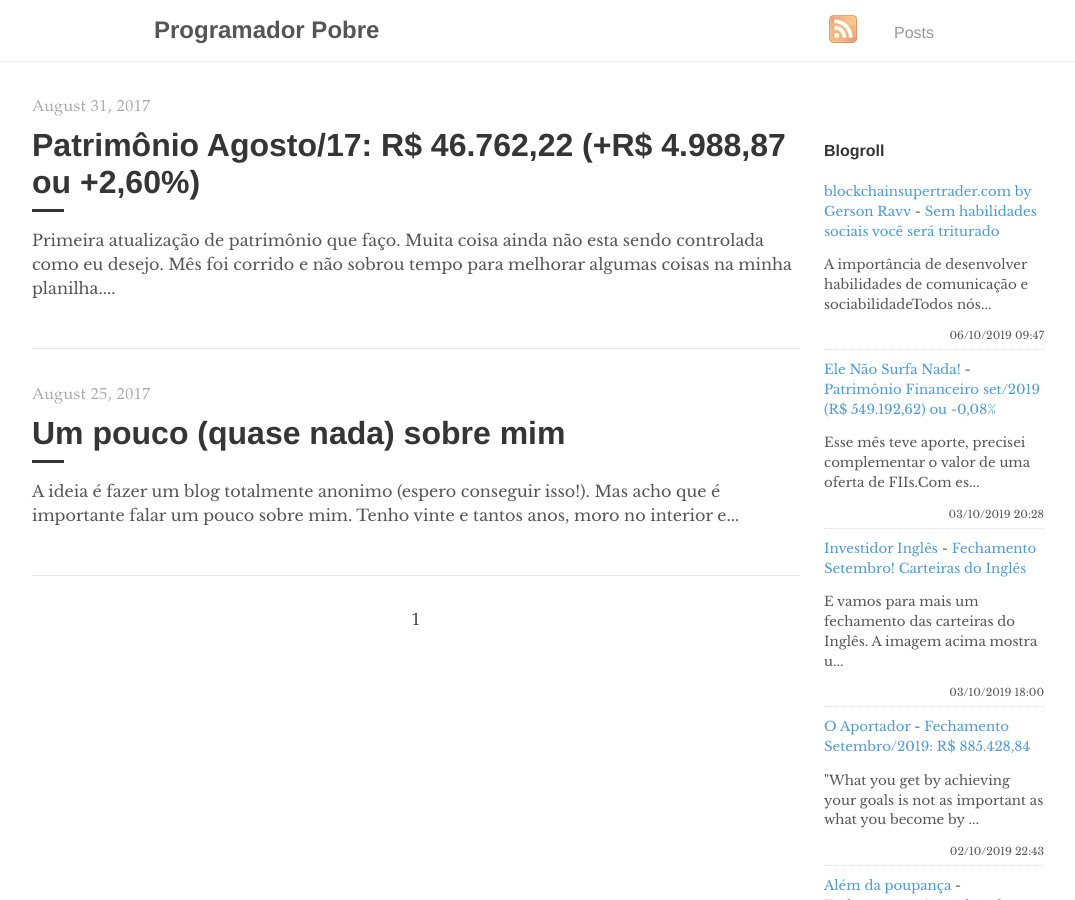
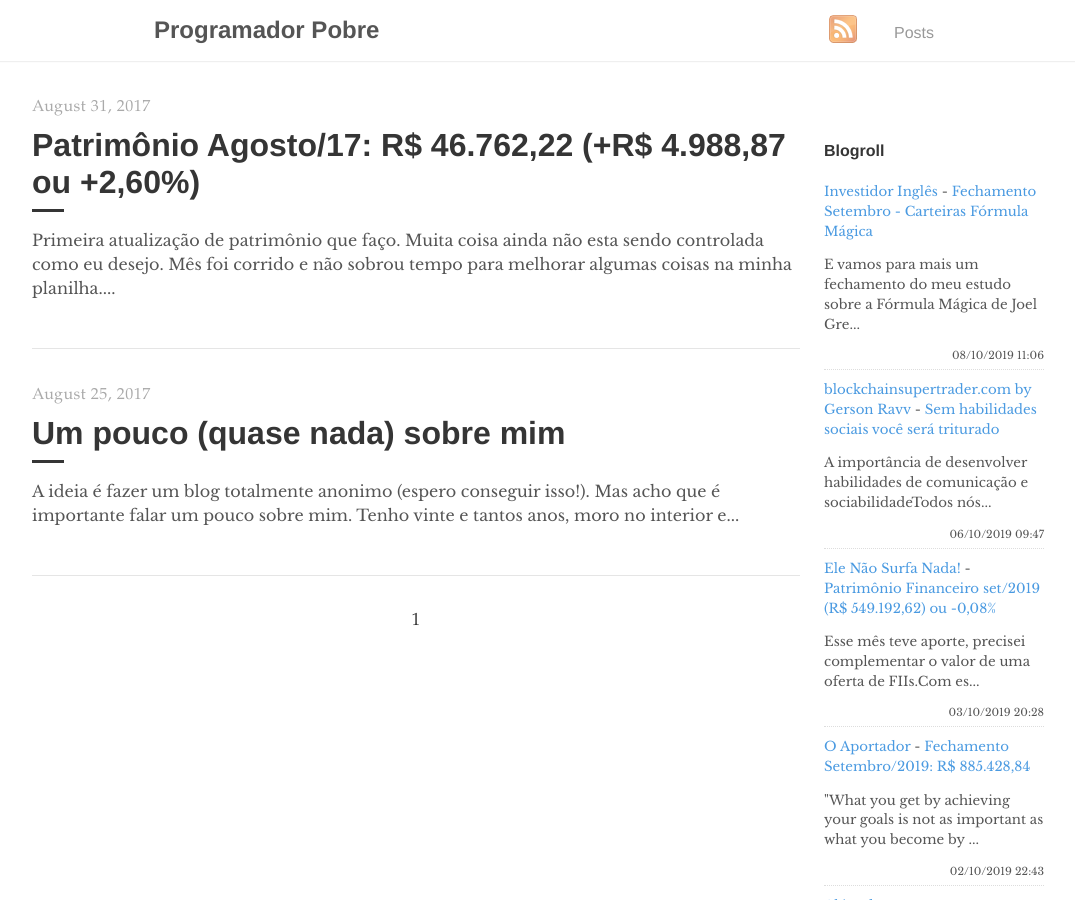
Before and after one commit to programadorpobre/programadorpobre.github.io, a Jekyll site: the page built from index.html, in a window 1280 px wide and 900 px high. Shown: the whole window, without its empty margins (96-1171 px from the left). Built offline with Jekyll 4.4.1, drawn with Linux system fonts in a browser that asks for light colours; the list of posts is cut into pages by our own code; comment, search, counter and statistics services are not loaded.

Commit message:
[ci skip] travis #794

```diff
--- a/_includes/feed-entries.html
+++ b/_includes/feed-entries.html
@@ -1,3 +1,8 @@
+<div class="feed-entry">
+    <a class="feed-entry-site-name" href="https://www.investidoringles.com/">Investidor Inglês</a> - <a class="feed-entry-title" href="https://www.investidoringles.com/2019/10/fechamento-setembro-fms.html">Fechamento Setembro - Carteiras Fórmula Mágica</a>
+    <p class="feed-entry-summary">E vamos para mais um fechamento do meu estudo sobre a Fórmula Mágica de Joel Gre...</p>
+    <time datetime="2019-10-08T11:06:00.000-03:00">08/10/2019 11:06</time>
+</div>
 <div class="feed-entry">
     <a class="feed-entry-site-name" href="http://www.blockchainsupertrader.com/">blockchainsupertrader.com by Gerson Ravv</a> - <a class="feed-entry-title" href="http://www.blockchainsupertrader.com/2019/10/sem-habilidades-sociais-voce-sera.html">Sem habilidades sociais você será triturado</a>
     <p class="feed-entry-summary">A importância de desenvolver habilidades de comunicação e sociabilidadeTodos nós...</p>
@@ -7,11 +12,6 @@
     <a class="feed-entry-site-name" href="https://elenaosurfanada.blogspot.com/">Ele Não Surfa Nada!</a> - <a class="feed-entry-title" href="https://elenaosurfanada.blogspot.com/2019/10/patrimonio-financeiro-set2019-r.html">Patrimônio Financeiro set/2019 (R$ 549.192,62) ou -0,08%</a>
     <p class="feed-entry-summary">Esse mês teve aporte, precisei complementar o valor de uma oferta de FIIs.Com es...</p>
     <time datetime="2019-10-03T20:28:00.000-03:00">03/10/2019 20:28</time>
-</div>
-<div class="feed-entry">
-    <a class="feed-entry-site-name" href="https://www.investidoringles.com/">Investidor Inglês</a> - <a class="feed-entry-title" href="https://www.investidoringles.com/2019/10/fechamento-setembro-carteiras-do-ingles.html">Fechamento Setembro! Carteiras do Inglês</a>
-    <p class="feed-entry-summary">E vamos para mais um fechamento das carteiras do Inglês. A imagem acima mostra u...</p>
-    <time datetime="2019-10-03T18:00:00.000-03:00">03/10/2019 18:00</time>
 </div>
 <div class="feed-entry">
     <a class="feed-entry-site-name" href="https://oaportadorfinanceiro.blogspot.com/">O Aportador</a> - <a class="feed-entry-title" href="https://oaportadorfinanceiro.blogspot.com/2019/10/fechamento-setembro2019-r-88542884.html">Fechamento Setembro/2019: R$ 885.428,84</a>
```
